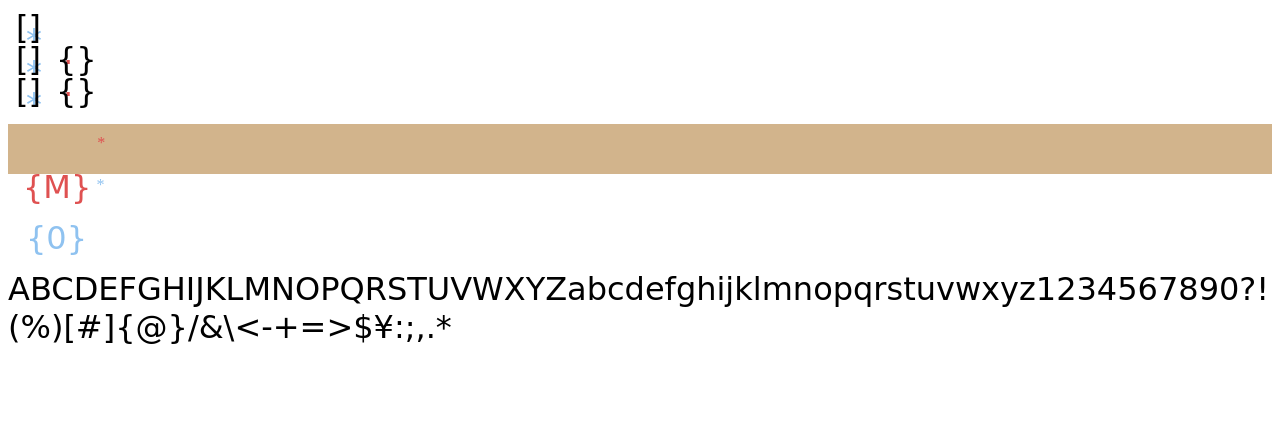
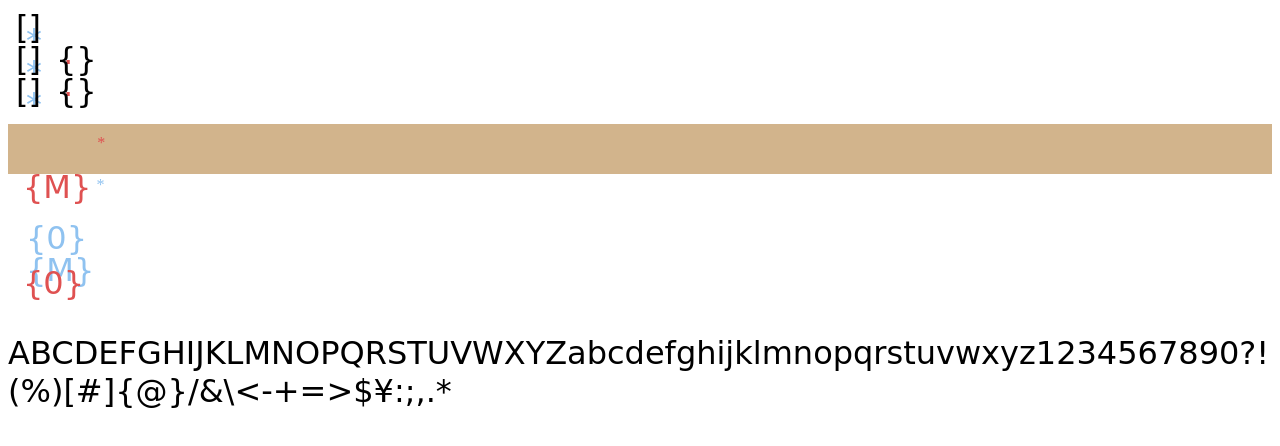
Before and after one commit to code-jammers/js13kb-game, a plain HTML site: page tower-demo.html in a window 1280 px wide. Drawn offline with Linux system fonts and the light colour scheme; a web font is replaced by a local one.

Commit message:
started tower attribute decoding

```diff
--- /dev/null
+++ b/game-data.js
@@ -0,0 +1,3 @@
+GAME_DATA = {
+    towers: "M0"
+}
--- /dev/null
+++ b/tower-decode.js
@@ -0,0 +1,26 @@
+function tower_decode(tower_char) {
+    var tc=tower_char;
+    var bit_str=tc.charCodeAt(0).toString(2).padStart(8,'0');
+    return bit_str;
+}
+
+function create_tower(ascii_char, attrs) {
+    var container=document.getElementById("container");
+    var type="fire-tower";
+    var tow=document.createElement("div");
+    tow.innerHTML = "{"+ascii_char+"}";
+
+    if (attrs[7] == '1') {
+        type="frost-tower";
+    }
+    var tow_cont=document.createElement(type);
+    tow_cont.appendChild(tow);
+    container.appendChild(tow_cont);
+}
+
+document.addEventListener('DOMContentLoaded', function() {
+    var towers=GAME_DATA.towers;
+    for (var i=0;i<towers.length;i++) {
+	create_tower( towers[i], tower_decode(towers[i]) );
+    }
+});
--- a/tower-demo.html
+++ b/tower-demo.html
@@ -9,6 +9,8 @@
       href="https://fonts.googleapis.com/css2?family=Palette+Mosaic&display=swap"
       rel="stylesheet"
     />
+    <script src="game-data.js"></script>
+    <script src="tower-decode.js"></script>
     <script src="tower-demo.js"></script>
   </head>
 
@@ -117,7 +119,7 @@
       <road> </road>
 
       <tower-row>
-        <tower-container>
+        <tower-container id="container">
           <fire-tower><div id="tower1">{M}</div></fire-tower>
           <frost-tower>
             <div id="tower2">{0}</div>
```
